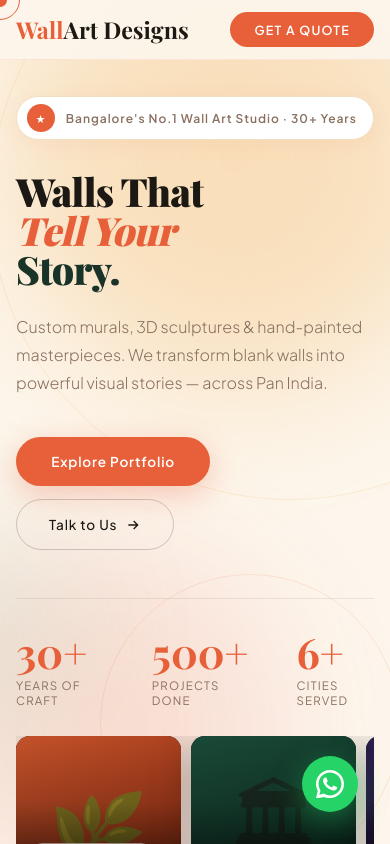
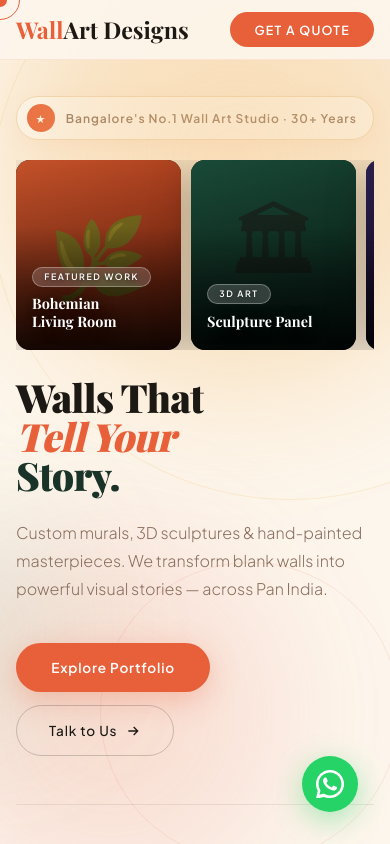
Before and after one commit to 14270/wallartdesigns, a React (Vite) app: page / in a window 390 px wide. Shown: the top 844 px of the page. Built offline with nearby package versions, Linux system fonts and the light colour scheme; a web font is replaced by a local one.

Commit message:
Update Hero layout and styles

```diff
--- a/src/components/Hero.jsx
+++ b/src/components/Hero.jsx
@@ -193,9 +193,17 @@ export default function Hero({ hero }) {
       <div className="hero-deco-circle dc1" />
       <div className="hero-deco-circle dc2" />
 
+      {/* ── Mobile Badge (Shown before sliders on mobile) ── */}
+      <div className="hero-badge mobile-badge">
+        <div className="badge-dot">★</div>
+        <span className="badge-text">
+          {hero?.badge || "Bangalore's No.1 Wall Art Studio · 30+ Years"}
+        </span>
+      </div>
+
       {/* ── Left: text content ── */}
       <div className="hero-left">
-        <div className="hero-badge">
+        <div className="hero-badge desktop-badge">
           <div className="badge-dot">★</div>
           <span className="badge-text">
             {hero?.badge || "Bangalore's No.1 Wall Art Studio · 30+ Years"}
--- a/src/styles/globals.css
+++ b/src/styles/globals.css
@@ -158,6 +158,9 @@ nav {
   background: #fff; border: 1.5px solid var(--sand);
   border-radius: 100px; padding: .45rem 1rem .45rem .6rem;
   margin-bottom: 2rem; box-shadow: 0 4px 20px rgba(232,96,58,.08);
+}
+.mobile-badge {
+  display: none;
 }
 .badge-dot {
   width: 28px; height: 28px; background: var(--coral); border-radius: 50%;
@@ -948,7 +951,10 @@ footer { background: var(--cream); padding: 5rem 3rem 2rem; }
   nav { padding: 1rem 1.5rem; }
   .nav-links { display: none; }
   .hero { grid-template-columns: 1fr; padding: 8rem 2rem 4rem; min-height: auto; gap: 0; }
-  .hero-right { display: flex !important; height: 260px; gap: 12px; overflow-x: auto; overflow-y: hidden; scroll-snap-type: x mandatory; -webkit-overflow-scrolling: touch; scrollbar-width: none; margin-top: 2.5rem; }
+  .mobile-badge { display: inline-flex !important; order: -2; justify-self: start; margin-bottom: 0; }
+  .desktop-badge { display: none !important; }
+  .hero-right { order: -1; display: flex !important; height: 260px; gap: 12px; overflow-x: auto; overflow-y: hidden; scroll-snap-type: x mandatory; -webkit-overflow-scrolling: touch; scrollbar-width: none; margin-top: 1.5rem; margin-bottom: 2.5rem; }
+  .hero-left { margin-top: 0; }
   .hero-right::-webkit-scrollbar { display: none; }
   .art-card { flex: 0 0 230px !important; height: 260px; scroll-snap-align: start; grid-row: auto !important; border-radius: 18px; }
   .art-card-main { flex: 0 0 230px !important; grid-row: auto !important; border-radius: 18px; }
@@ -979,7 +985,7 @@ footer { background: var(--cream); padding: 5rem 3rem 2rem; }
 @media(max-width: 768px) {
   nav { padding: .9rem 1.2rem; }
   .hero { padding: 7rem 1.5rem 3.5rem; }
-  .hero-right { height: 220px; gap: 10px; margin-top: 2rem; }
+  .hero-right { order: -1; height: 220px; gap: 10px; margin-top: 1.2rem; margin-bottom: 2rem; }
   .art-card { flex: 0 0 195px !important; height: 220px; border-radius: 16px; }
   .art-card-main { flex: 0 0 195px !important; border-radius: 16px; }
   .ac-tag { font-size: .55rem; padding: .22rem .7rem; }
@@ -1006,7 +1012,7 @@ footer { background: var(--cream); padding: 5rem 3rem 2rem; }
 @media(max-width: 480px) {
   nav { padding: .75rem 1rem; }
   .hero { padding: 6rem 1rem 3rem; }
-  .hero-right { height: 190px; margin-top: 1.8rem; }
+  .hero-right { order: -1; height: 190px; margin-top: 1.2rem; margin-bottom: 1.8rem; }
   .art-card { flex: 0 0 165px !important; height: 190px; border-radius: 14px; }
   .art-card-main { flex: 0 0 165px !important; border-radius: 14px; }
   .slide-content { padding: 1rem 1rem .85rem; }
```
